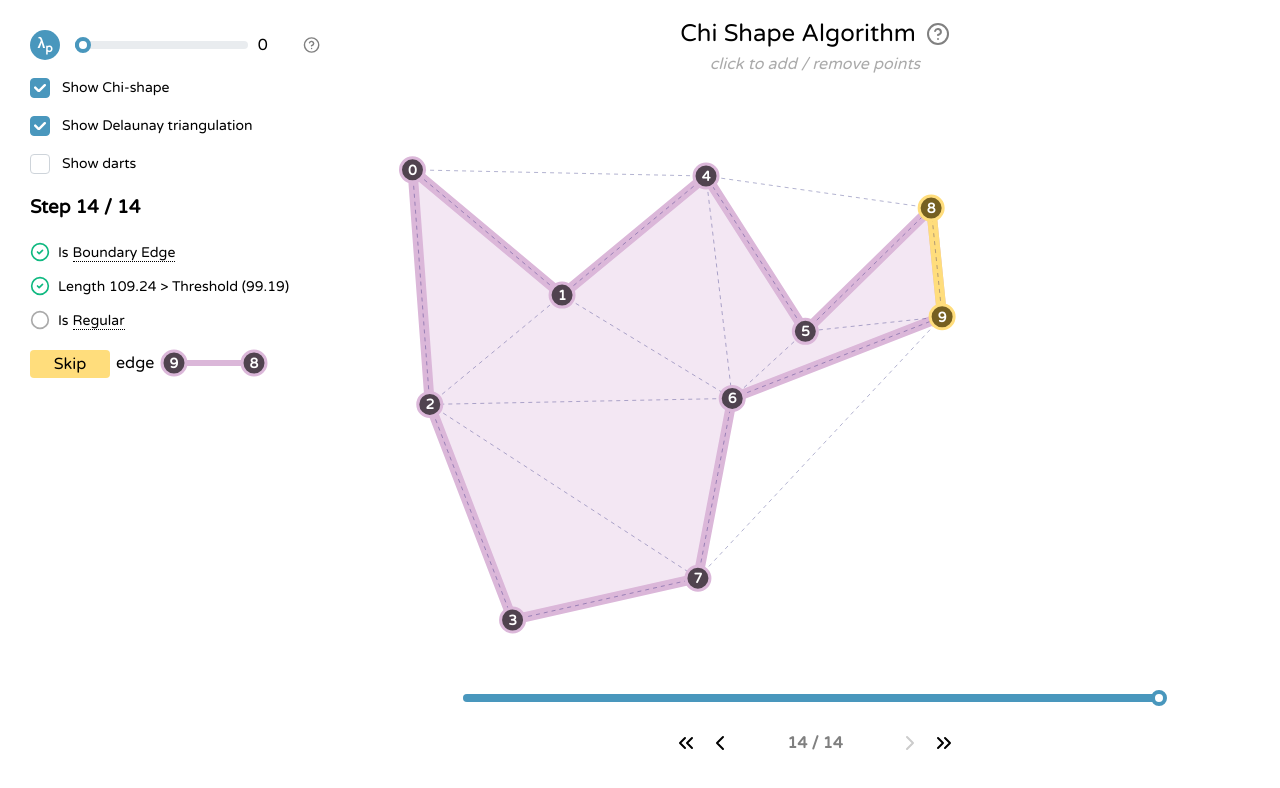
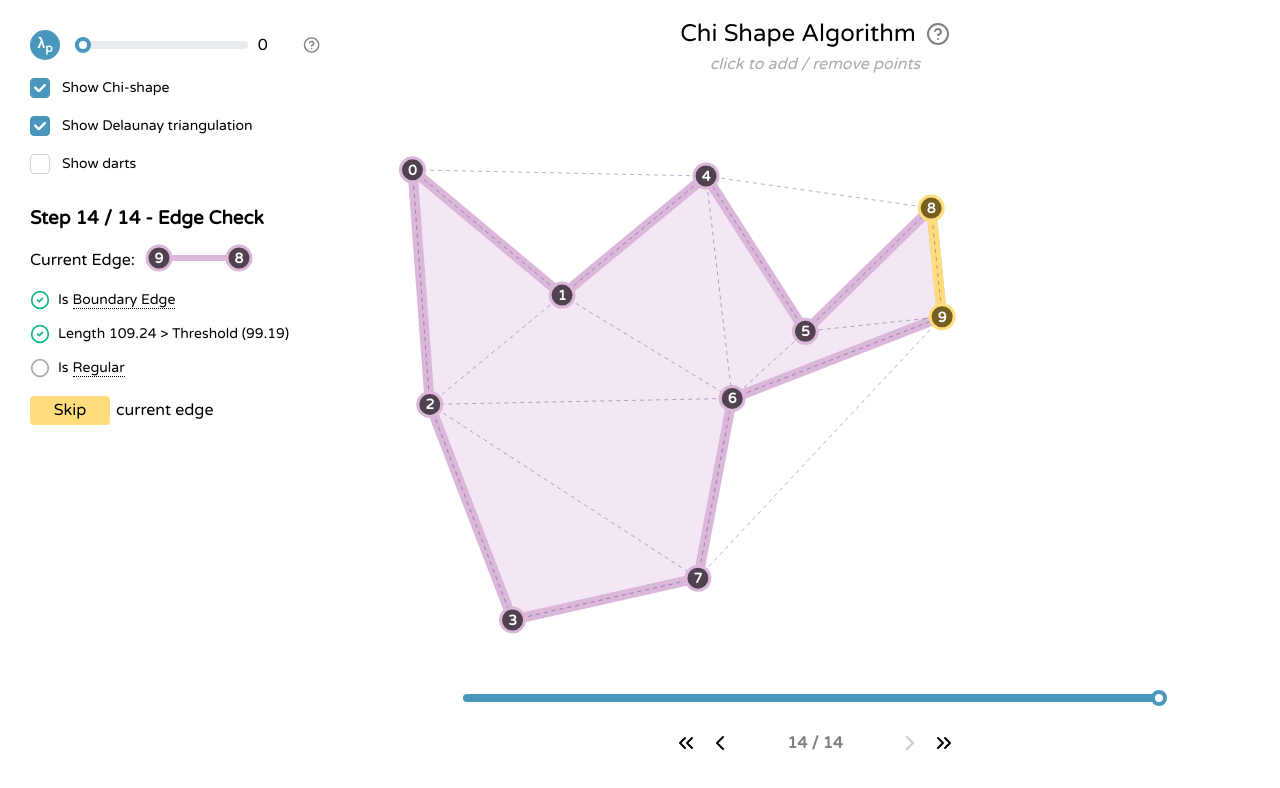
Before and after one commit to NolanDC/chi-shapes, a React (Create React App) app: page / in a window 1280 px wide. Shown: the top 788 px of the page. Built offline with nearby package versions, Linux system fonts and the light colour scheme.

Commit message:
clean up info panel, dart styling

```diff
--- a/src/ChiShapeVisualization.tsx
+++ b/src/ChiShapeVisualization.tsx
@@ -5,7 +5,7 @@ import { ChiShapeComputer, ComputationStep} from './math/ChiShapeComputer';
 import { Dart } from './math/CombinatorialMap';
 import { Vertex } from './viz/Vertex';
 import SliderControl from './ui/SliderControl';
-import { Checkbox } from '@mantine/core';
+import { Checkbox, Text } from '@mantine/core';
 import Colors from './Colors';
 import ChecklistStep from './ui/ChecklistStep';
 import ColorLabel from './ui/ColorLabel';
@@ -46,6 +46,10 @@ const InfoPanel = styled.div`
   }
 `;
 
+const StepTitle = styled.h3`
+  margin-top: 30px;
+  margin-bottom: 10px;
+`
 const VisualizationContainer = styled.div`
   flex: 1;
   display: flex;
@@ -98,6 +102,10 @@ const AlgorithmOverviewIcon = styled(CircleHelp)`
   &:hover {
     color: black;
   }
+`
+
+const CurrentEdge = styled.div`
+  margin-bottom: 15px;
 `
 
 const ChiShapeVisualization = () => {
@@ -283,16 +291,24 @@ const ChiShapeVisualization = () => {
             onChange={(event) => setShowDarts(event.currentTarget.checked)}
           />
         </div>
-        <h3>Step {stepIndex+1} / {steps.length}</h3>
+        <StepTitle>
+          Step {stepIndex+1} / {steps.length} -
+          {currentStep && currentStep.type == 'init' ? ' Initialize' : ' Edge Check'}
+        </StepTitle>
+        {currentStep && currentStep.edge && (
+          <CurrentEdge>
+            Current Edge: <EdgeSymbol vertex1={currentStep.edge.d1.origin} vertex2={currentStep.edge.d2.origin}/>
+          </CurrentEdge>
+        )}
         {currentStep && currentStep.type == 'init' && (
           <div>
-            <h4>Initialization</h4>
-            Before running our algorithm, we must:
-            <ul>
-              <li>find the Delaunay triangulation</li>
-              <li>find the border of the triangulation. This is our initial "chi-shape" from which
-              we will carve away to arrive at the final shape.</li>
-            </ul>
+            <Text size="md" mb="md">
+              1. Find the Delaunay triangulation
+            </Text>
+            <Text size="md" mb="md">
+              2. Find the border of the triangulation. This is our initial "chi-shape" from which
+              we will carve away to arrive at the final shape
+            </Text>
           </div>
         )}
         {currentStep && (
@@ -311,8 +327,7 @@ const ChiShapeVisualization = () => {
                 </ChecklistStep>
                 <p>
                   <ColorLabel backgroundColor={currentStep.type == 'skip' ? Colors.lightYellow : Colors.lightRed}>{titleCase(currentStep.type)}</ColorLabel>
-                  edge
-                  <EdgeSymbol vertex1={currentStep.edge.d1.origin} vertex2={currentStep.edge.d2.origin}/>
+                   current edge
                 </p>
                 <div>
                 {currentStep.newEdges?.map(edge => (
--- a/src/Colors.ts
+++ b/src/Colors.ts
@@ -10,7 +10,8 @@ const Colors = {
   yellow: 'rgba(117, 95, 33, 1)',
   lightYellow: 'rgba(255, 221, 124, 1)',
   darkGray: 'rgba(50, 50, 50, 1)',
-  mediumGray: 'rgba(125, 125, 125, 1)'
+  mediumGray: 'rgba(125, 125, 125, 1)',
+  lightGray: 'rgba(175, 175, 175, 1)'
 }
 
 export default Colors
--- a/src/modals/BoundaryEdgeSVGs.tsx
+++ b/src/modals/BoundaryEdgeSVGs.tsx
@@ -88,9 +88,9 @@ const BoundaryEdgeSVGs = () => {
           end={points[dart.next]}
           theta1End={points[combiMap.t1(dart)?.next ?? dart.next]}
           isSelected={selectedDart?.index === dart.index}
-          highlight={isEdgeDart ? Colors.mediumGray : ""}
-          color={Colors.mediumGray}
-          onClick={() => isEdgeDart && setSelectedDart(dart)}
+          highlight={''}
+          color={isEdgeDart ? Colors.mediumGray : Colors.lightGray}
+          onClick={isEdgeDart ? (() => setSelectedDart(dart)) : undefined}
           renderThetaOperations={false}
         />
       );
--- a/src/modals/BoundaryModal.tsx
+++ b/src/modals/BoundaryModal.tsx
@@ -60,7 +60,7 @@ function BoundaryModal({ opened, onClose }: BoundaryModalProps) {
       </Text>
       <BoundaryEdgeSVGs/>
       <InstructionsText>
-        <i>Hover over the darts to see all darts along the boundary walk.</i>
+        <i>Click a dart on the highlighted edge to see all darts along the boundary walk.</i>
       </InstructionsText>
     </Modal>
   );
--- a/src/viz/DartView.tsx
+++ b/src/viz/DartView.tsx
@@ -15,7 +15,7 @@ interface DartViewProps {
   isSelected: boolean;
   highlight: string;
   color?: string;
-  onClick: () => void;
+  onClick?: () => void;
   label?: string;
   renderThetaOperations?: boolean
 }
@@ -101,7 +101,6 @@ export const DartView = ({
     const distance = 55
     const currentMidPoint = new Vector(dx, dy).normalize().scale(distance);
     const nextMidPoint = new Vector(theta1End.x - start.x, theta1End.y - start.y).normalize().scale(distance);
-    const theta1Point = currentMidPoint.add(start).add(nextMidPoint.add(start).sub(currentMidPoint.add(start)).scale(0.5));
 
     return (
 
@@ -120,12 +119,12 @@ export const DartView = ({
   };
 
   return (
-    <g onClick={(e) => {e.stopPropagation(); onClick?.()}}>
+    <g onClick={(e) => {onClick && e.stopPropagation(); onClick?.()}}>
       <path
         d={hitboxPath}
         fill="transparent"
         stroke="transparent"
-        style={{ cursor: 'pointer' }}
+        style={{ cursor: onClick ? 'pointer' : 'unset' }}
         onMouseEnter={() => setHovered(true)}
         onMouseLeave={() => setHovered(false)}
       />
@@ -135,7 +134,7 @@ export const DartView = ({
         x2={dartEndX}
         y2={dartEndY}
         stroke={stroke}
-        strokeWidth={(isSelected || hovered || highlight !== '') ? "4" : "2"}
+        strokeWidth={(isSelected || (hovered && onClick) || highlight !== '') ? "4" : "2"}
         pointerEvents="none"
       />
       <polygon
```
